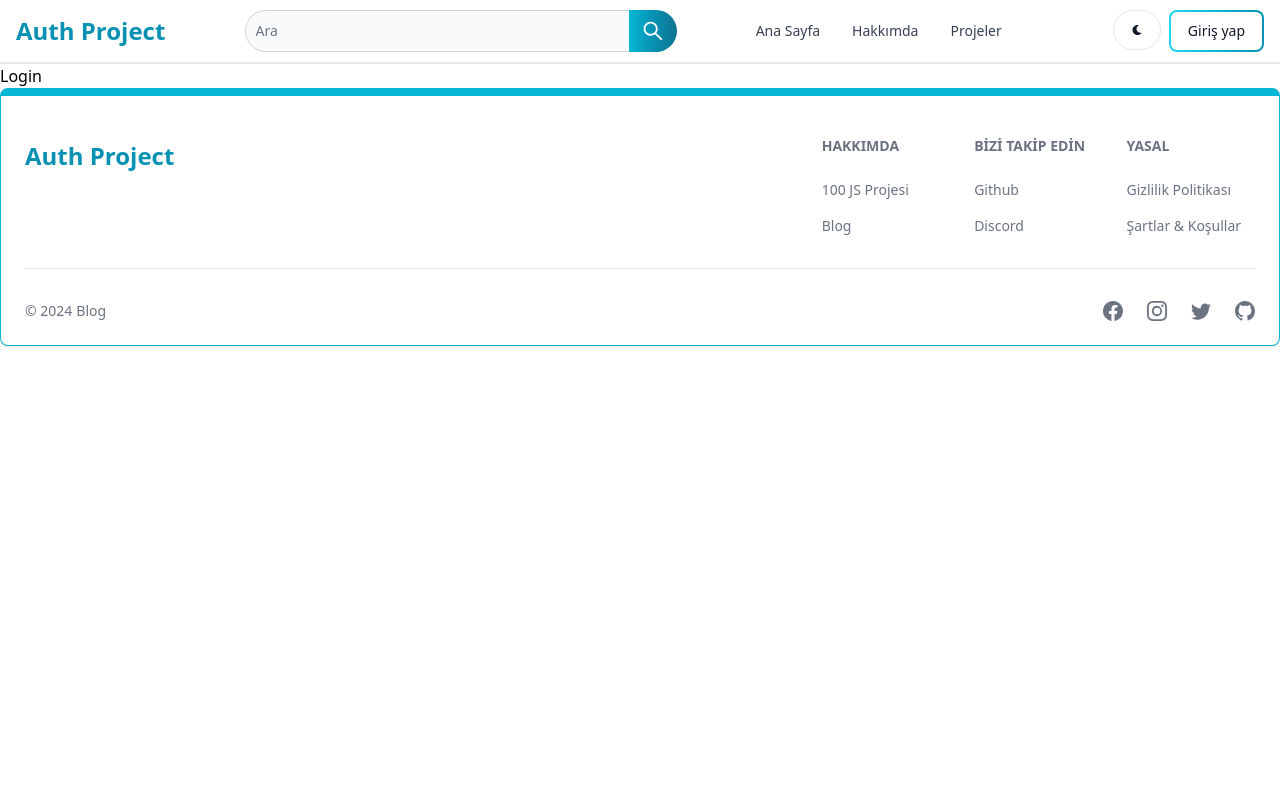
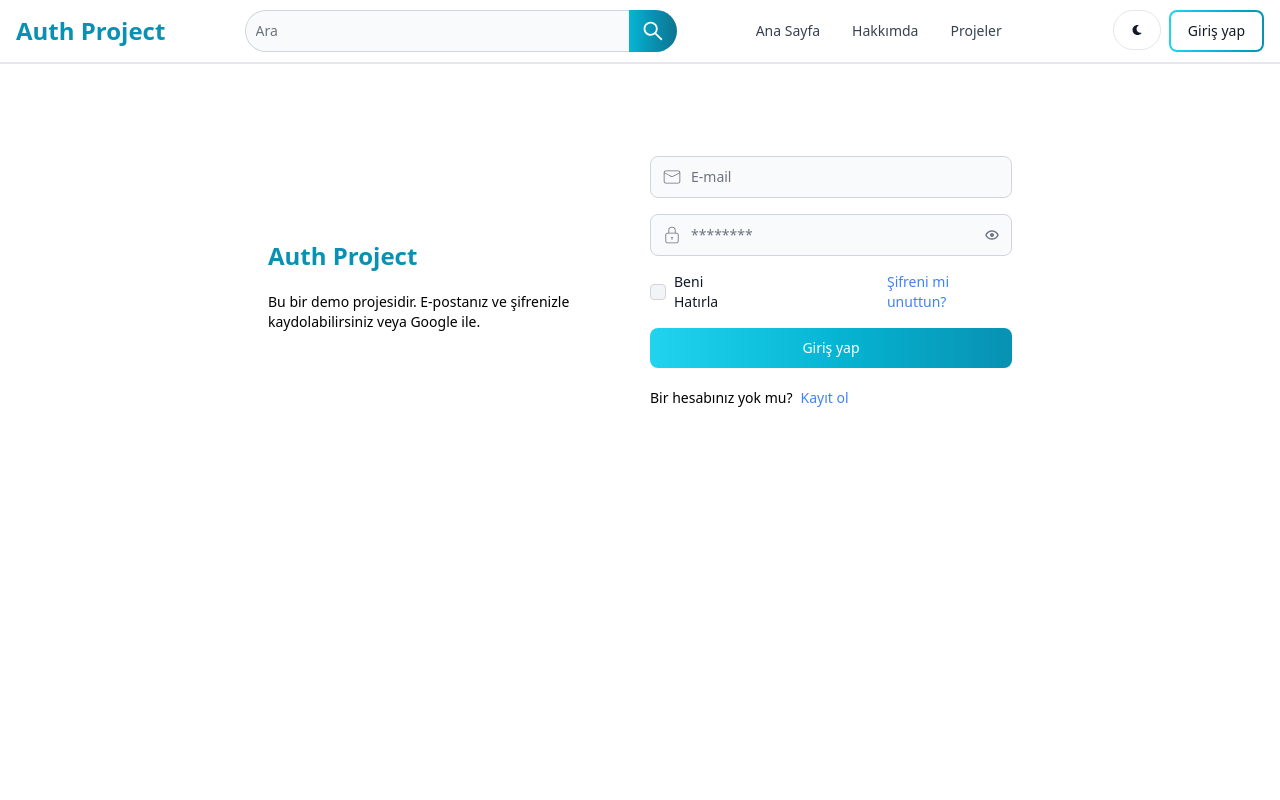
Before and after one commit to mnrclk07/mern-auth-tr, a React (Vite) app in the folder frontend/: page /login in a window 1280 px wide. Shown: the top 800 px of the page. Built offline with nearby package versions, Linux system fonts and the light colour scheme.

Commit message:
complete login page functionality and add remember me checkbox

```diff
--- a/frontend/src/pages/Login.jsx
+++ b/frontend/src/pages/Login.jsx
@@ -1,7 +1,193 @@
-import React from "react";
+import { useState, useEffect } from "react";
+import {
+  Alert,
+  Button,
+  Checkbox,
+  Label,
+  Spinner,
+  TextInput,
+} from "flowbite-react";
+import { Link, useNavigate } from "react-router-dom";
+import { BiHide, BiShow } from "react-icons/bi";
+import { CiMail, CiLock } from "react-icons/ci";
 
-function Login() {
-  return <div>Login</div>;
+function SignIn() {
+  const [showPassword, setShowPassword] = useState(false);
+  const [rememberMe, setRememberMe] = useState(false);
+  const [errorMessage, setErrorMessage] = useState(null);
+  const [loading, setLoading] = useState(false);
+  const [formData, setFormData] = useState({
+    email: "",
+    password: "",
+  });
+  const navigate = useNavigate();
+
+  const handleChange = (e) => {
+    setFormData({ ...formData, [e.target.id]: e.target.value.trim() });
+  };
+
+  // localStorage'daki bilgiyi yükleme
+  useEffect(() => {
+    const savedEmail = localStorage.getItem("email");
+    const savedPassword = localStorage.getItem("password");
+    if (savedEmail && savedPassword) {
+      setFormData({ email: savedEmail, password: savedPassword });
+      setRememberMe(true);
+    }
+  }, []);
+
+  // Beni Hatırla checkbox'unun güncellenmesi
+  const handleRememberMeChange = () => {
+    setRememberMe(!rememberMe);
+  };
+
+  // Formun gönderilmesi ve giriş işlemi
+  const handleSubmit = async (e) => {
+    e.preventDefault();
+
+    if (!formData.email || !formData.password) {
+      return setErrorMessage("Lütfen tüm alanları doldurun.");
+    }
+
+    // E-posta formatını kontrol et
+    const emailRegex = /^[^\s@]+@[^\s@]+\.[^\s@]+$/;
+    if (!emailRegex.test(formData.email)) {
+      return setErrorMessage("Geçersiz email formatı.");
+    }
+
+    if (formData.password.length < 6) {
+      return setErrorMessage("Şifre en az 6 karakter olmalıdır.");
+    }
+
+    try {
+      setLoading(true);
+      setErrorMessage(null);
+
+      const res = await fetch("/backend/auth/login", {
+        method: "POST",
+        headers: { "Content-Type": "application/json" },
+        body: JSON.stringify(formData),
+      });
+
+      const data = await res.json();
+
+      if (!res.ok || data.success === false) {
+        return setErrorMessage(data.message || "Giriş başarısız oldu.");
+      }
+
+      if (rememberMe) {
+        localStorage.setItem("email", formData.email);
+        localStorage.setItem("password", formData.password);
+      } else {
+        localStorage.removeItem("email");
+        localStorage.removeItem("password");
+      }
+
+      setFormData({
+        email: "",
+        password: "",
+      });
+
+      navigate("/");
+    } catch (error) {
+      setErrorMessage(error.message || "Bir hata oluştu.");
+    } finally {
+      setLoading(false);
+    }
+  };
+
+  useEffect(() => {
+    if (errorMessage) {
+      const timer = setTimeout(() => {
+        setErrorMessage(null);
+      }, 3000);
+      return () => clearTimeout(timer);
+    }
+  }, [errorMessage, setErrorMessage]);
+  return (
+    <div className="min-h-screen mt-20 select-none">
+      <div className="flex p-3 max-w-3xl mx-auto flex-col md:flex-row md:items-center gap-5">
+        {/* left */}
+        <div className="flex-1">
+          <Link to="/" className="font-bold dark:text-white text-4xl">
+            <span className="text-cyan-600  text-2xl ">Auth Project</span>
+          </Link>
+          <p className="text-sm mt-5">
+            Bu bir demo projesidir. E-postanız ve şifrenizle kaydolabilirsiniz
+            veya Google ile.
+          </p>
+        </div>
+        {/* right */}
+        <div className="flex-1">
+          <form className="flex flex-col gap-4" onSubmit={handleSubmit}>
+            <div>
+              <TextInput
+                type="email"
+                placeholder="E-mail"
+                id="email"
+                icon={CiMail}
+                value={formData.email}
+                onChange={handleChange}
+              />
+            </div>
+            <div>
+              <div className="relative">
+                <TextInput
+                  type={showPassword ? "text" : "password"}
+                  placeholder="********"
+                  id="password"
+                  icon={CiLock}
+                  value={formData.password}
+                  onChange={handleChange}
+                />
+                <span
+                  className="absolute inset-y-0 right-3 flex items-center cursor-pointer text-gray-500"
+                  onClick={() => setShowPassword(!showPassword)}>
+                  {showPassword ? <BiHide /> : <BiShow />}
+                </span>
+              </div>
+            </div>
+            {/* Beni Hatırla Kutusu */}
+            <div className="flex items-center gap-2">
+              <Checkbox
+                id="rememberMe"
+                checked={rememberMe}
+                onChange={handleRememberMeChange}
+              />
+              <Label htmlFor="rememberMe">Beni Hatırla</Label>
+              <span className="ml-32 text-sm text-blue-500 hover:underline">
+                <Link to="/forgot-password">Şifreni mi unuttun?</Link>
+              </span>
+            </div>
+
+            <Button gradientMonochrome="cyan" type="submit" disabled={loading}>
+              {loading ? (
+                <>
+                  <Spinner size="sm" />{" "}
+                  <span className="pl-3">Yükleniyor...</span>
+                </>
+              ) : (
+                "Giriş yap"
+              )}
+            </Button>
+          </form>
+          <div className="flex gap-2 text-sm mt-5">
+            <span>Bir hesabınız yok mu?</span>
+            <Link to="/register" className="text-blue-500 hover:underline">
+              Kayıt ol
+            </Link>
+          </div>
+
+          {/* Hata Mesajı Gösterimi */}
+          {errorMessage && (
+            <Alert className="mt-5" color="failure">
+              {errorMessage}
+            </Alert>
+          )}
+        </div>
+      </div>
+    </div>
+  );
 }
 
-export default Login;
+export default SignIn;
--- a/frontend/src/pages/Register.jsx
+++ b/frontend/src/pages/Register.jsx
@@ -146,7 +146,7 @@ function Register() {
           </form>
           <div className="flex gap-2 text-sm mt-5">
             <span>Bir hesabınız var mı?</span>
-            <Link to="/sign-in" className="text-blue-500 hover:underline">
+            <Link to="/login" className="text-blue-500 hover:underline">
               Giriş yap
             </Link>
           </div>
```
